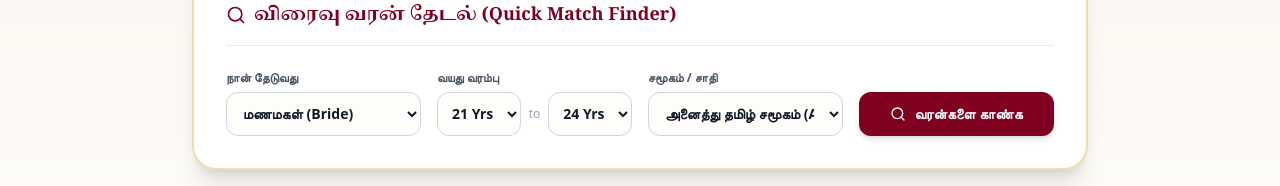
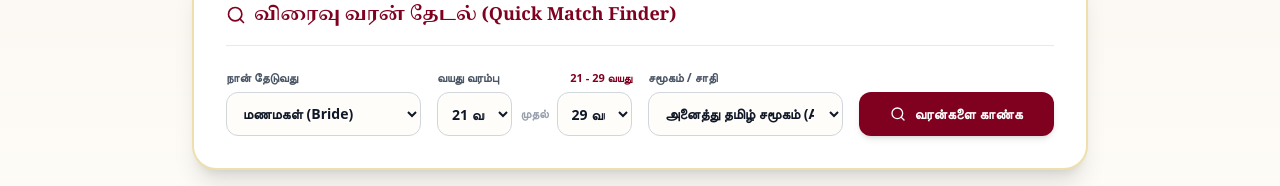
Before and after one commit to Manochithra-Subramaniam022/namma-matrimony, a Next.js app: page / in a window 1280 px wide. Shown: the part 690-876 px from the top of the page. Built offline with nearby package versions, Linux system fonts and the light colour scheme.

Commit message:
feat: add 18 to 55 age filter options with max age higher than min age validation

```diff
--- a/src/frontend/components/landing/LandingPage.tsx
+++ b/src/frontend/components/landing/LandingPage.tsx
@@ -15,7 +15,10 @@ import {
   Lock,
   CheckCircle,
   User,
+  AlertCircle,
 } from 'lucide-react';
+
+const AGE_OPTIONS = Array.from({ length: 55 - 18 + 1 }, (_, i) => 18 + i);
 
 export default function LandingPage() {
   const { language, toggleLanguage } = useLanguage();
@@ -24,6 +27,10 @@ export default function LandingPage() {
   const [ageFrom, setAgeFrom] = useState('21');
   const [ageTo, setAgeTo] = useState('29');
   const [castePreference, setCastePreference] = useState('Any');
+
+  const numAgeFrom = parseInt(ageFrom, 10);
+  const numAgeTo = parseInt(ageTo, 10);
+  const isAgeInvalid = !isNaN(numAgeFrom) && !isNaN(numAgeTo) && numAgeTo <= numAgeFrom;
 
   return (
     <div className="min-h-screen bg-[#FFFDF9] text-gray-900 font-sans selection:bg-primary/20 flex flex-col">
@@ -182,34 +189,63 @@ export default function LandingPage() {
               </div>
 
               <div>
-                <label className="block text-xs font-bold text-gray-600 mb-1.5">
+                <div className="flex items-center justify-between mb-1.5">
+                  <label className="block text-xs font-bold text-gray-600">
                     {language === 'TA' ? 'வயது வரம்பு' : 'Age Limit'}
                   </label>
-                <div className="flex items-center gap-2">
+                  <span className={`text-[11px] font-bold ${isAgeInvalid ? 'text-red-600' : 'text-[#800020]'}`}>
+                    {isAgeInvalid
+                      ? (language === 'TA' ? 'தவறான வரம்பு' : 'Invalid Range')
+                      : `${ageFrom} - ${ageTo} ${language === 'TA' ? 'வயது' : 'Yrs'}`}
+                  </span>
+                </div>
+                <div className="flex items-center gap-1.5 sm:gap-2">
                   <select
                     value={ageFrom}
                     onChange={(e) => setAgeFrom(e.target.value)}
-                    className="w-full h-11 px-2.5 rounded-xl border border-gray-300 bg-[#FFFDF9] text-gray-900 font-semibold text-xs sm:text-sm focus:border-primary focus:outline-none"
+                    className={`w-full h-11 px-2.5 rounded-xl border text-gray-900 font-semibold text-xs sm:text-sm focus:outline-none transition-all ${
+                      isAgeInvalid
+                        ? 'border-red-400 bg-red-50/30 focus:border-red-500'
+                        : 'border-gray-300 bg-[#FFFDF9] focus:border-primary'
+                    }`}
+                    aria-label={language === 'TA' ? 'குறைந்தபட்ச வயது' : 'Minimum Age'}
                   >
-                    {[20, 21, 22, 23, 24, 25, 26, 27, 28, 30, 32].map((a) => (
+                    {AGE_OPTIONS.map((a) => (
                       <option key={a} value={a}>
-                        {a} Yrs
+                        {a} {language === 'TA' ? 'வயது' : 'Yrs'}
                       </option>
                     ))}
                   </select>
-                  <span className="text-xs text-gray-400 shrink-0">to</span>
+                  <span className="text-xs font-bold text-gray-400 shrink-0">
+                    {language === 'TA' ? 'முதல்' : 'to'}
+                  </span>
                   <select
                     value={ageTo}
                     onChange={(e) => setAgeTo(e.target.value)}
-                    className="w-full h-11 px-2.5 rounded-xl border border-gray-300 bg-[#FFFDF9] text-gray-900 font-semibold text-xs sm:text-sm focus:border-primary focus:outline-none"
+                    className={`w-full h-11 px-2.5 rounded-xl border text-gray-900 font-semibold text-xs sm:text-sm focus:outline-none transition-all ${
+                      isAgeInvalid
+                        ? 'border-red-500 bg-red-50/50 text-red-900 focus:border-red-600 focus:ring-1 focus:ring-red-500'
+                        : 'border-gray-300 bg-[#FFFDF9] focus:border-primary'
+                    }`}
+                    aria-label={language === 'TA' ? 'அதிகபட்ச வயது' : 'Maximum Age'}
                   >
-                    {[24, 26, 28, 30, 32, 35, 38, 40].map((a) => (
+                    {AGE_OPTIONS.map((a) => (
                       <option key={a} value={a}>
-                        {a} Yrs
+                        {a} {language === 'TA' ? 'வயது' : 'Yrs'}
                       </option>
                     ))}
                   </select>
                 </div>
+                {isAgeInvalid && (
+                  <div className="flex items-start gap-1 text-[11px] font-bold text-red-600 mt-1.5 bg-red-50 p-1.5 rounded-lg border border-red-200 animate-in fade-in leading-tight">
+                    <AlertCircle className="w-3.5 h-3.5 shrink-0 mt-0.5 text-red-600" />
+                    <span>
+                      {language === 'TA'
+                        ? `அதிகபட்ச வயது (${ageTo}) குறைந்தபட்ச வயதை (${ageFrom}) விட அதிகமாக இருக்க வேண்டும்.`
+                        : `Max age (${ageTo}) should be higher than minimum age (${ageFrom}).`}
+                    </span>
+                  </div>
+                )}
               </div>
 
               <div>
@@ -240,13 +276,29 @@ export default function LandingPage() {
               </div>
 
               <div className="flex items-end">
+                {isAgeInvalid ? (
+                  <button
+                    type="button"
+                    disabled
+                    className="w-full h-11 bg-gray-200 text-gray-400 rounded-xl font-bold text-xs sm:text-sm flex items-center justify-center gap-2 cursor-not-allowed border border-gray-300 select-none transition-all"
+                    title={
+                      language === 'TA'
+                        ? 'அதிகபட்ச வயது குறைந்தபட்ச வயதை விட அதிகமாக இருக்க வேண்டும்'
+                        : 'Max age should be higher than minimum age'
+                    }
+                  >
+                    <Search className="w-4 h-4 text-gray-400" />
+                    <span>{language === 'TA' ? 'வரன்களை காண்க' : 'Search Matches'}</span>
+                  </button>
+                ) : (
                   <Link
-                  href="/register"
-                  className="w-full h-11 bg-primary hover:bg-primary-light text-white rounded-xl font-bold text-xs sm:text-sm flex items-center justify-center gap-2 shadow-md hover:shadow-lg transition-all"
+                    href={`/register?lookingFor=${lookingFor}&minAge=${ageFrom}&maxAge=${ageTo}&caste=${encodeURIComponent(castePreference)}`}
+                    className="w-full h-11 bg-primary hover:bg-primary-light text-white rounded-xl font-bold text-xs sm:text-sm flex items-center justify-center gap-2 shadow-md hover:shadow-lg transition-all hover:scale-[1.01] cursor-pointer"
                   >
                     <Search className="w-4 h-4" />
                     <span>{language === 'TA' ? 'வரன்களை காண்க' : 'Search Matches'}</span>
                   </Link>
+                )}
               </div>
             </div>
           </div>
```
Lines whose indentation alone changed are shown as unchanged.
